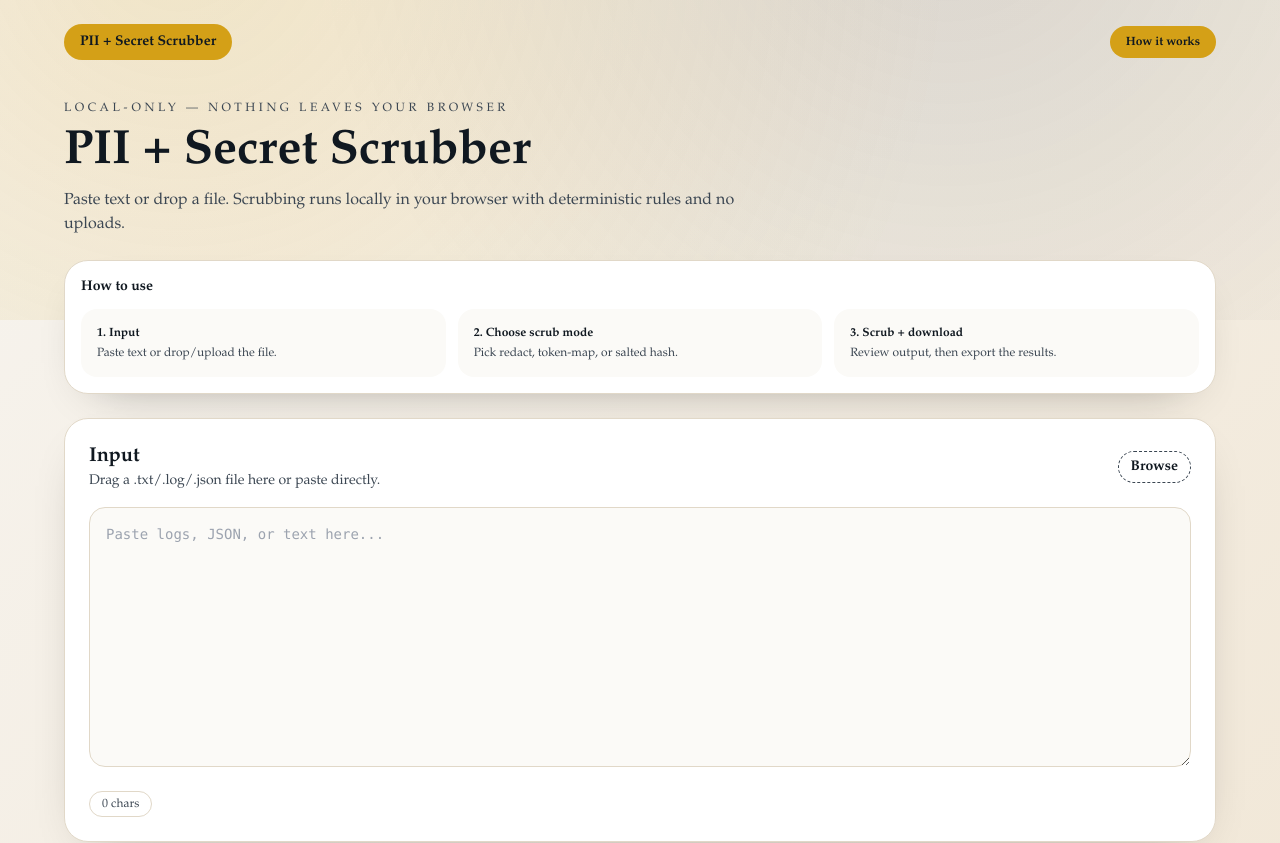
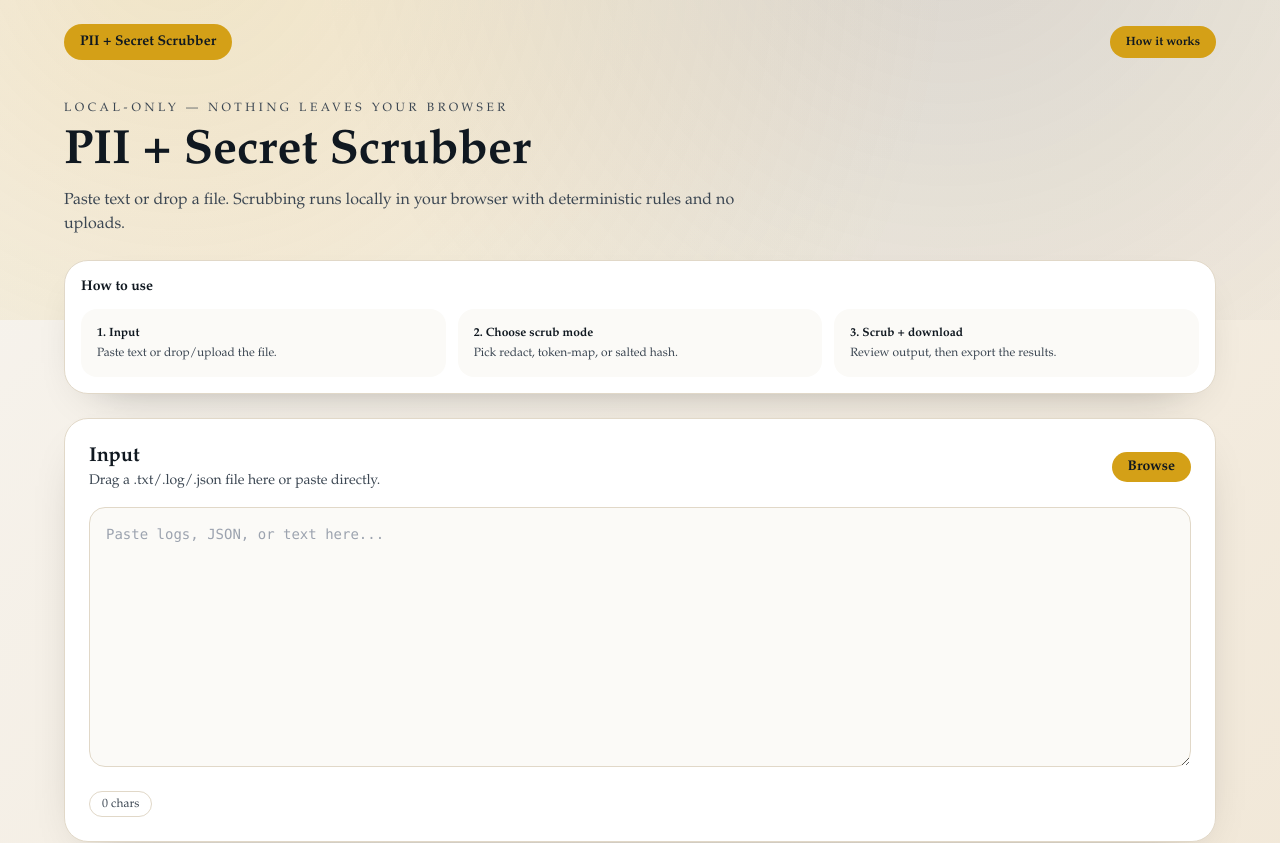
Before and after one commit to faheem-arif/pii-scrubber, a Next.js app in the folder apps/web/: page / in a window 1280 px wide. Shown: the top 843 px of the page. Built offline with nearby package versions, Linux system fonts and the light colour scheme.

Commit message:
Style input browse button with accent

```diff
--- a/apps/web/app/page.tsx
+++ b/apps/web/app/page.tsx
@@ -237,7 +237,7 @@ export default function HomePage() {
                   </p>
                 </div>
                 <label className="text-sm font-semibold text-ink">
-                  <span className="px-3 py-2 border border-dashed border-slate rounded-full cursor-pointer hover:border-ink transition">
+                  <span className="px-4 py-2 rounded-full cursor-pointer bg-[var(--accent)] text-ink shadow-soft hover:bg-[var(--accent-dark)] transition">
                     Browse
                   </span>
                   <input
```
